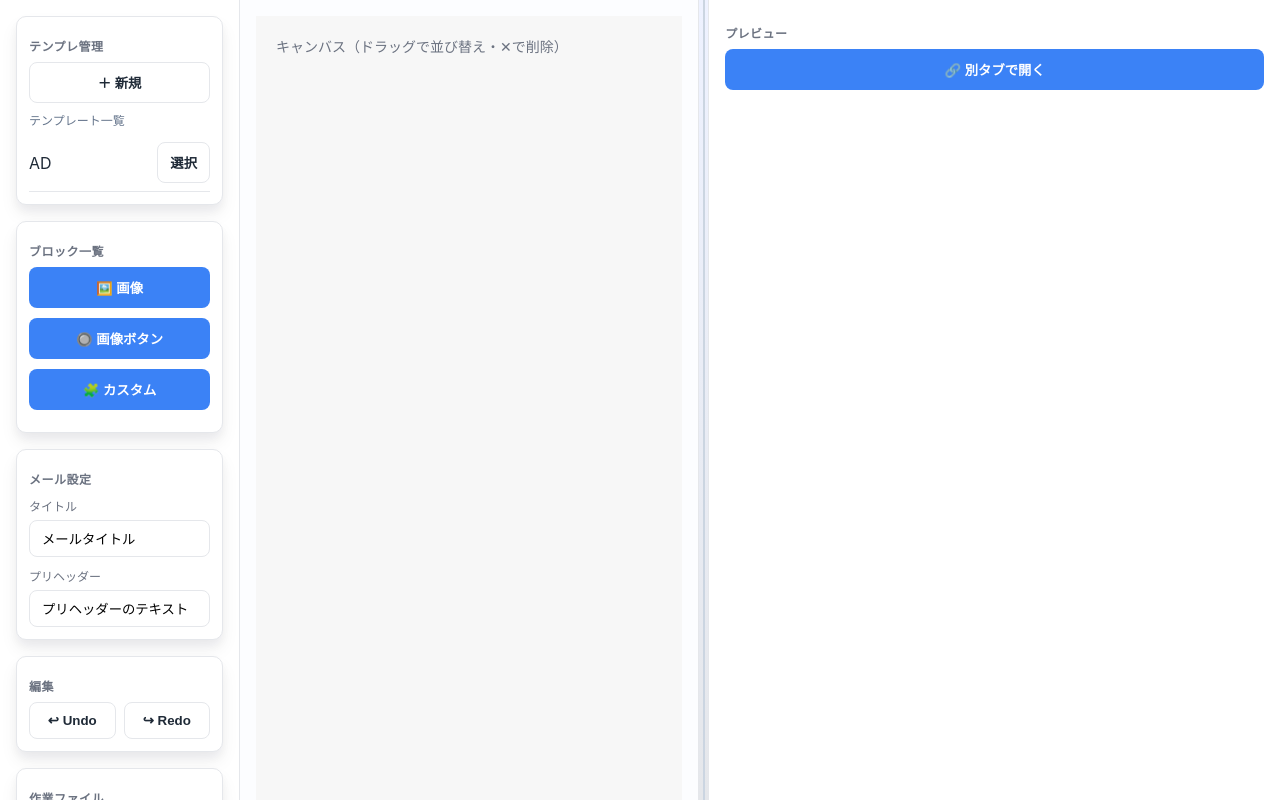
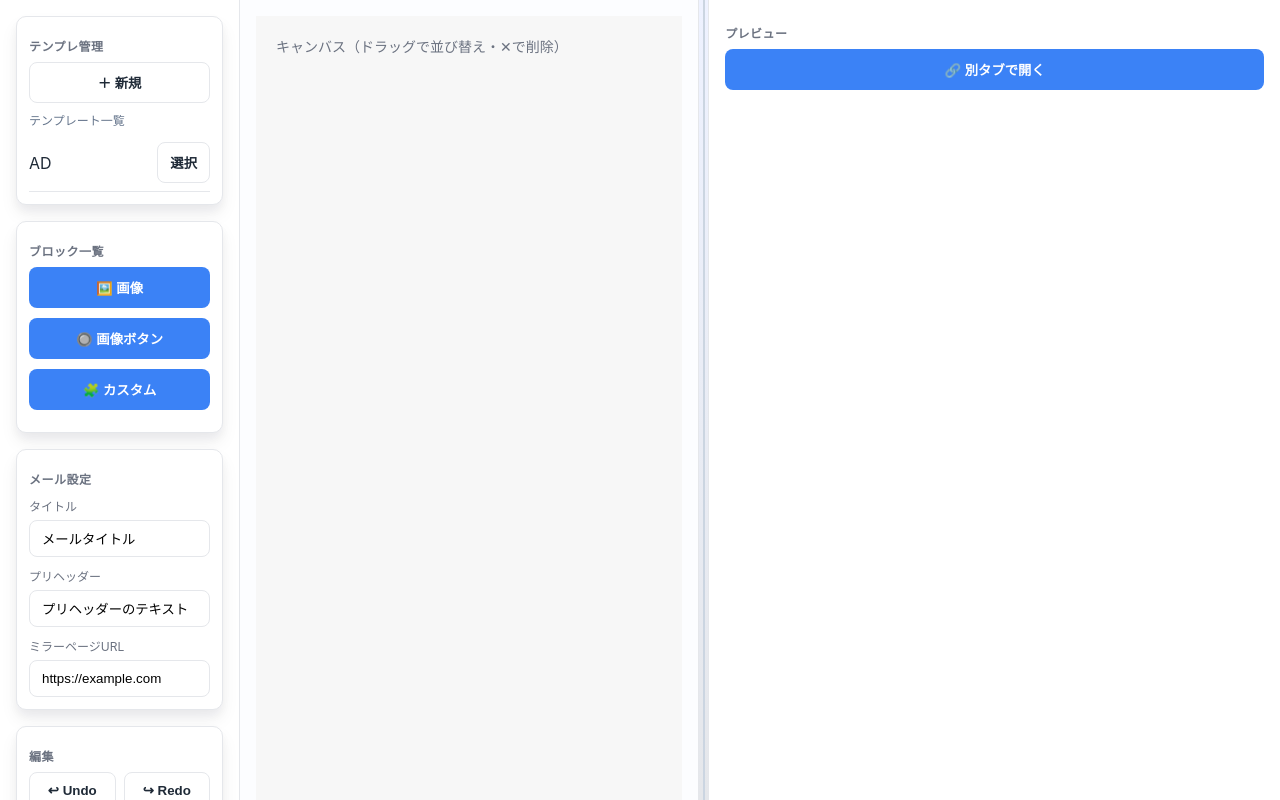
Before and after one commit to akase-github/no-code-tool, a React (Create React App) app: page / in a window 1280 px wide. Built offline with nearby package versions, Linux system fonts and the light colour scheme.

Commit message:
ミラーページ入力機能追加

```diff
--- a/public/templates/ad.html
+++ b/public/templates/ad.html
@@ -145,7 +145,7 @@
                                                 src="https://direct.ajinomoto.co.jp/cp/rmail/mem/image/aj_logo.png"
                                                 alt="味の素_ロゴ"></td>
                                         <td style="text-align: right; width: 80%;">
-                                            <font id="displayText">表示されない方は<a href="https://direct.ajinomoto.co.jp/cp/rmail/mem/ags/dm1_fr/web/index.html?adid=V1549!~!fm01112831memoo&utm_source=email&utm_medium=fm&utm_campaign=mem-ags&utm_content=ags_flash_1_pc_2501" style="color: #19328e;">こちら</a>から</font>
+                                            <font id="displayText">表示されない方は<a href="MIRRORPAGE_PLACEHOLDER" style="color: #19328e;">こちら</a>から</font>
                                         </td>
                                     </tr>
                                 </table>
--- a/src/App.tsx
+++ b/src/App.tsx
@@ -15,6 +15,7 @@ const App: React.FC = () => {
     () => ({
       titleText: 'メールタイトル',
       preheaderText: 'プリヘッダーのテキスト',
+      mirrorPageUrl: 'https://example.com',
       templateId: null,
       canvasWidth: 600,
       blocks: [],
@@ -110,6 +111,7 @@ const App: React.FC = () => {
   const finalHtml = templateHtml
     .replace('TITLE_PLACEHOLDER', present.titleText)
     .replace('PREHEADER_PLACEHOLDER', present.preheaderText)
+    .replace('MIRRORPAGE_PLACEHOLDER', present.mirrorPageUrl)
     .replace('<tr id="block-placeholder"></tr>', renderedBlocks)
 
   const selectedBlock = present.blocks.find((b) => b.id === selectedBlockId) || null;
@@ -137,6 +139,16 @@ const App: React.FC = () => {
               type="text"
               value={present.preheaderText}
               onChange={(e) => set({ ...present, preheaderText: e.target.value })}
+              className="ui-input"
+              style={{ marginTop: 6 }}
+            />
+          </label>
+          <label className="field">
+            ミラーページURL
+            <input
+              type="text"
+              value={present.mirrorPageUrl}
+              onChange={(e) => set({ ...present, mirrorPageUrl: e.target.value })}
               className="ui-input"
               style={{ marginTop: 6 }}
             />
@@ -184,7 +196,15 @@ const App: React.FC = () => {
                   const parsed = JSON.parse(text) as DocumentState;
                   // 最低限のバリデーション
                   if (!parsed || !('blocks' in parsed)) throw new Error('invalid');
-                  set(parsed);
+                  const normalized: DocumentState = {
+                    titleText: parsed.titleText ?? 'メールタイトル',
+                    preheaderText: parsed.preheaderText ?? 'プリヘッダーのテキスト',
+                    mirrorPageUrl: (parsed as any).mirrorPageUrl ?? '',
+                    templateId: 'templateId' in parsed ? parsed.templateId : null,
+                    canvasWidth: parsed.canvasWidth ?? 600,
+                    blocks: parsed.blocks ?? [],
+                  };
+                  set(normalized);
                 } catch {
                   alert('不正なJSONです');
                 } finally {
--- a/src/types/types.ts
+++ b/src/types/types.ts
@@ -12,6 +12,7 @@ export interface BlockData {
 export interface DocumentState {
   titleText: string;
   preheaderText: string;
+  mirrorPageUrl: string;
   templateId: string | null;
   canvasWidth: number;
   blocks: BlockData[];
```
